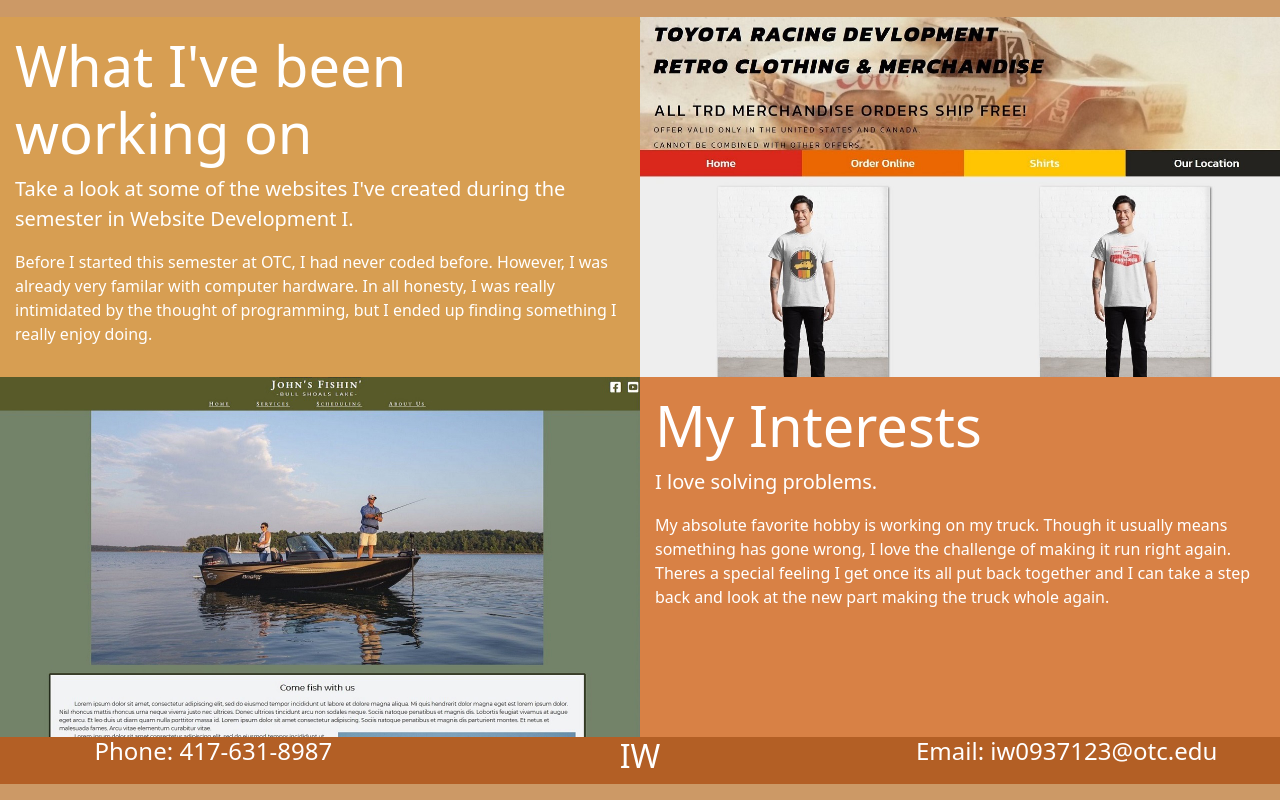
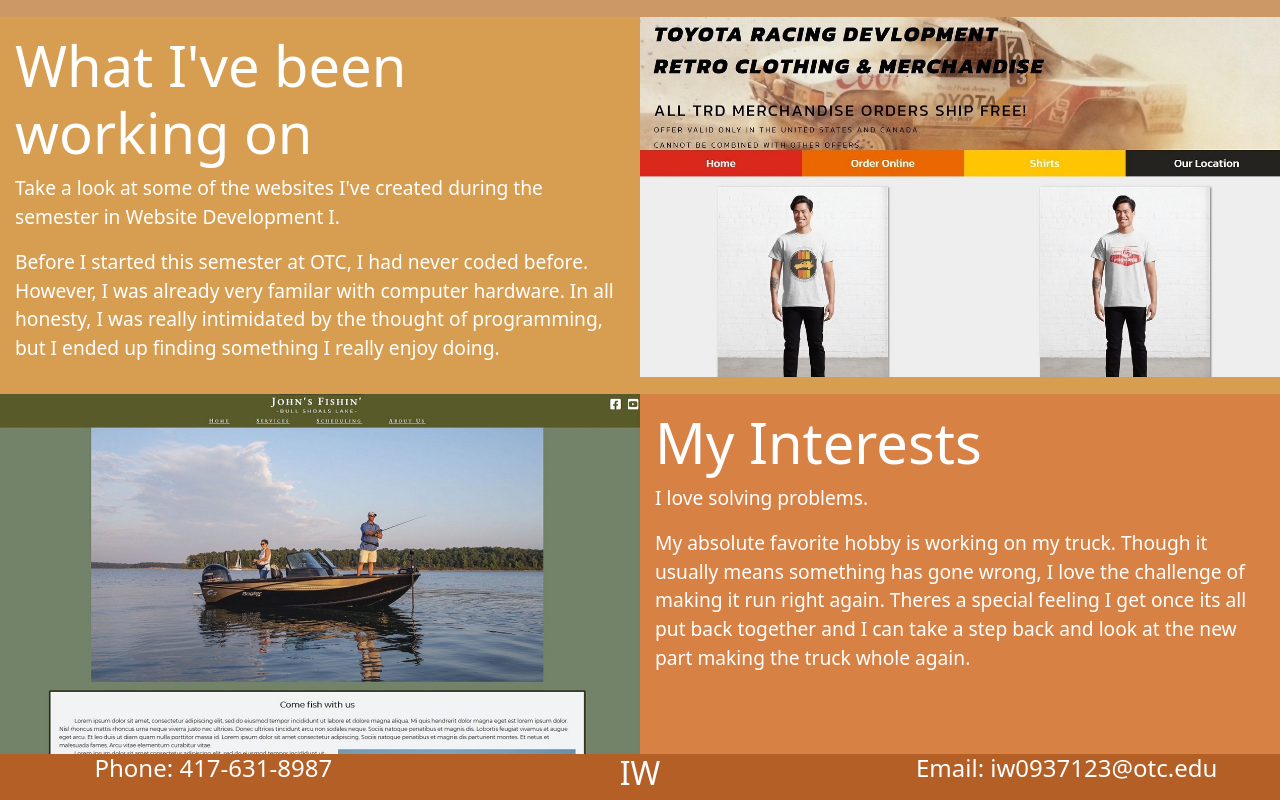
Before and after one commit to ianj2/ianj2.github.io, a plain HTML site: page index.html in a window 1280 px wide. Shown: the part 1494-2294 px from the top of the page. Drawn offline with nearby package versions, Linux system fonts and the light colour scheme.

Commit message:
changed font size

```diff
--- a/style.css
+++ b/style.css
@@ -69,13 +69,18 @@ header h1 {
   color: white;
   padding: 15px;
 }
-
+.grid1 p{
+  font-size: 1.2em;
+}
 .grid2 {
   background: #d88145;
   color: white;
   padding: 15px;
 }
 
+.grid2 p{
+  font-size: 1.2em;
+}
 .background2 {
   background: #d88145;
 }
```
